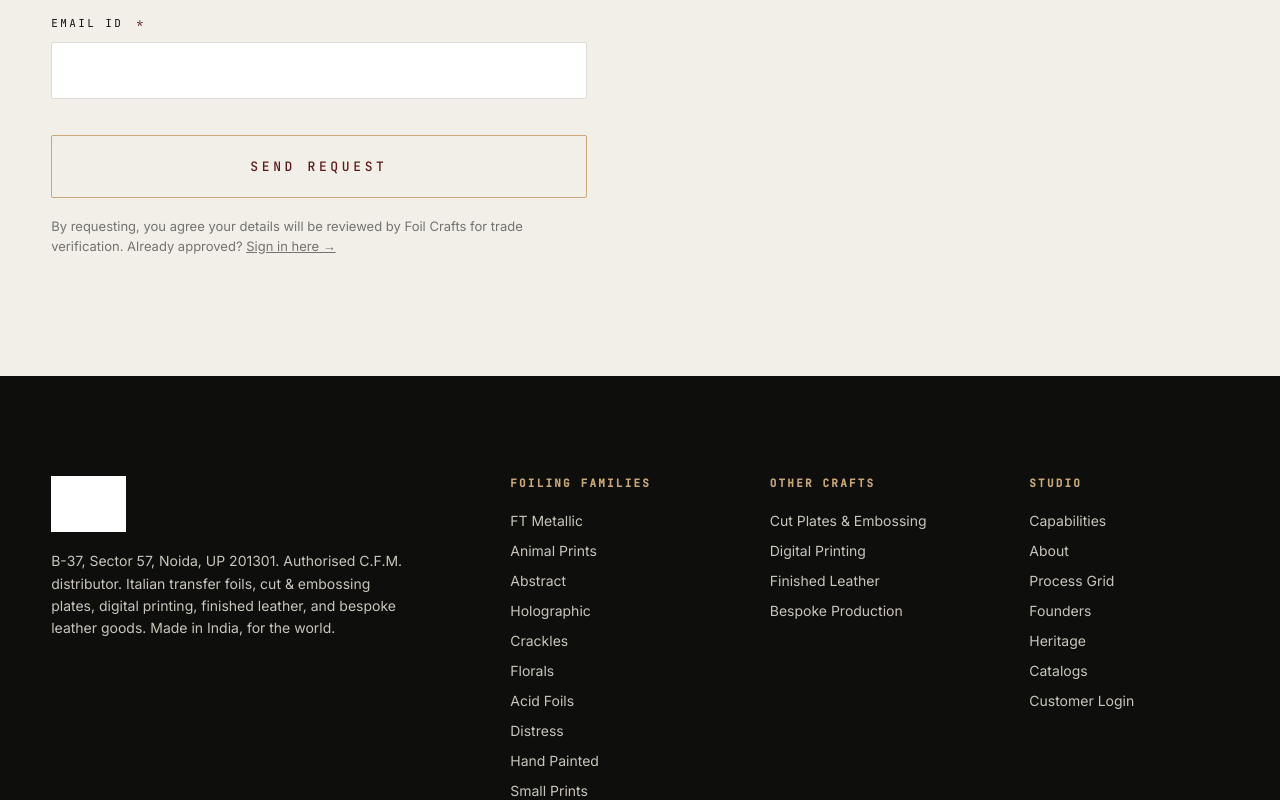
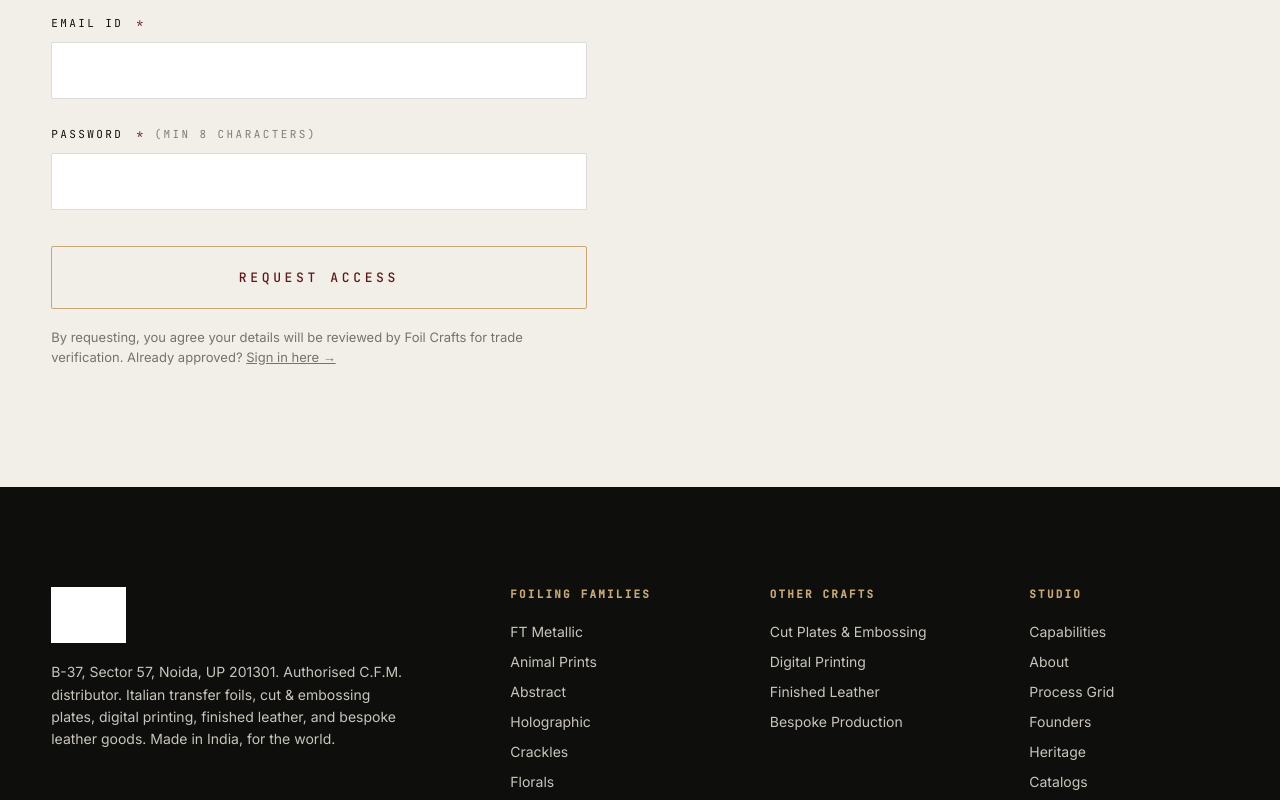
Before and after one commit to Foilcrafts/foilcrafts-nextjs, a Next.js app: page /contact in a window 1280 px wide. Shown: the part 2080-2880 px from the top of the page. Built offline with nearby package versions, Linux system fonts and the light colour scheme; no server answers; grey boxes are pictures that could not be loaded.

Commit message:
fixed footer links
Signed-off-by: ArunKushhhh <austen.dezigns.dev@gmail.com>

```diff
--- a/components/CustomerLoginSection.tsx
+++ b/components/CustomerLoginSection.tsx
@@ -2,23 +2,21 @@
 
 import Link from "next/link";
 import { useActionState, useEffect, useState } from "react";
-import { submitAccessRequest, type AccessRequestState } from "@/app/actions/access-request";
-import { signIn, type AuthState } from "@/app/actions/auth";
+import { signUp, signIn, type AuthState } from "@/app/actions/auth";
 import { createClient } from "@/utils/supabase/client";
 import { content } from "@/lib/content";
 
-const INITIAL_REQUEST: AccessRequestState = { ok: false };
-const INITIAL_AUTH: AuthState = {};
+const INITIAL: AuthState = {};
 
 export function CustomerLoginSection() {
-  const [state, formAction, isPending] = useActionState(
-    submitAccessRequest,
-    INITIAL_REQUEST
+  const [signupState, signupAction, isSignupPending] = useActionState(
+    signUp,
+    INITIAL
   );
 
   const [loginState, loginFormAction, isLoginPending] = useActionState(
     signIn,
-    INITIAL_AUTH
+    INITIAL
   );
 
   const [activeTab, setActiveTab] = useState<"request" | "login">("request");
@@ -144,14 +142,14 @@ export function CustomerLoginSection() {
             </p>
           </form>
         ) : (
-          <form className="cl-form" action={formAction}>
+          <form className="cl-form" action={user ? undefined : signupAction}>
             {!user && renderTabHeader()}
             <div className="cl-form-head">
               <h2>Request access</h2>
               <p>Trade enquiries only. Fields marked are required.</p>
             </div>
 
-            {state.ok && state.message && (
+            {signupState.message && (
               <div
                 role="status"
                 style={{
@@ -166,10 +164,10 @@ export function CustomerLoginSection() {
                   color: "var(--ink)",
                 }}
               >
-                {state.message}
+                {signupState.message}
               </div>
             )}
-            {state.error && (
+            {signupState.error && (
               <div
                 role="alert"
                 style={{
@@ -183,7 +181,7 @@ export function CustomerLoginSection() {
                   fontSize: 14,
                 }}
               >
-                {state.error}
+                {signupState.error}
               </div>
             )}
 
@@ -239,14 +237,30 @@ export function CustomerLoginSection() {
                 autoComplete="email"
               />
             </div>
+            {!user && (
+              <div className="cl-field">
+                <label htmlFor="cl-password">
+                  Password <span className="req">*</span>{" "}
+                  <span style={{ opacity: 0.5 }}>(min 8 characters)</span>
+                </label>
+                <input
+                  id="cl-password"
+                  name="password"
+                  type="password"
+                  required
+                  minLength={8}
+                  autoComplete="new-password"
+                />
+              </div>
+            )}
 
             {user ? (
               <button type="button" className="cl-submit" onClick={handleSignOut}>
                 Sign out
               </button>
             ) : (
-              <button type="submit" className="cl-submit" disabled={isPending}>
-                {isPending ? "Sending..." : "Send request"}
+              <button type="submit" className="cl-submit" disabled={isSignupPending}>
+                {isSignupPending ? "Creating account..." : "Request access"}
               </button>
             )}
 
--- a/components/Footer.tsx
+++ b/components/Footer.tsx
@@ -1,5 +1,67 @@
+import Link from "next/link";
 import Image from "next/image";
 import { content } from "@/lib/content";
+
+function getFooterHref(item: string): string {
+  switch (item.trim().toLowerCase()) {
+    // Foiling Families
+    case "ft metallic":
+    case "animal prints":
+    case "abstract":
+    case "holographic":
+    case "crackles":
+    case "florals":
+    case "acid foils":
+    case "distress":
+    case "hand painted":
+    case "small prints":
+    case "stripes":
+    case "tie & dye":
+    case "transparent patents":
+    case "wrinkled":
+      return "/foiling";
+
+    // Other Crafts
+    case "cut plates & embossing":
+      return "/cut-plates-embossing";
+    case "digital printing":
+      return "/digital-printing";
+    case "finished leather":
+    case "bespoke production":
+      return "/contact";
+
+    // Studio
+    case "capabilities":
+      return "/#capabilities";
+    case "about":
+      return "/about";
+    case "process grid":
+      return "/about#process";
+    case "founders":
+      return "/about#founders";
+    case "heritage":
+      return "/about#heritage";
+    case "catalogs":
+      return "/catalogs";
+    case "customer login":
+      return "/contact#customer-login";
+
+    // Contact
+    case "info@foilcrafts.com":
+      return "mailto:info@foilcrafts.com";
+    case "+91 9899 71 9197":
+      return "tel:+919899719197";
+    case "instagram":
+      return "https://instagram.com";
+    case "linkedin":
+      return "https://linkedin.com";
+    case "b-37, sector 57, noida":
+      return "https://maps.google.com/?q=B-37,+Sector+57,+Noida";
+
+    default:
+      return "#";
+  }
+}
 
 export function Footer() {
   const f = content.footer;
@@ -20,11 +82,24 @@ export function Footer() {
           <div key={i}>
             <h4>{col.heading}</h4>
             <ul>
-              {col.items.map((li, j) => (
-                <li key={j}>
-                  <a>{li}</a>
-                </li>
-              ))}
+              {col.items.map((li, j) => {
+                const href = getFooterHref(li);
+                const isExternal = href.startsWith("http") || href.startsWith("mailto:") || href.startsWith("tel:");
+
+                return (
+                  <li key={j}>
+                    {isExternal ? (
+                      <a href={href} target={href.startsWith("http") ? "_blank" : undefined} rel={href.startsWith("http") ? "noopener noreferrer" : undefined}>
+                        {li}
+                      </a>
+                    ) : (
+                      <Link href={href}>
+                        {li}
+                      </Link>
+                    )}
+                  </li>
+                );
+              })}
             </ul>
           </div>
         ))}
--- a/lib/content.ts
+++ b/lib/content.ts
@@ -248,21 +248,21 @@ export const content = {
         "sub": "C.F.M. Transfer Foils",
         "title": "Foiling",
         "image": "/images/hero/card_foiling.jpg",
-        "href": "foiling.html"
+        "href": "/foiling"
       },
       {
         "number": "/02",
         "sub": "Direct-to-leather",
         "title": "Digital Printing",
         "image": "/images/hero/card_digital.jpg",
-        "href": "digital-printing.html"
+        "href": "/digital-printing"
       },
       {
         "number": "/03",
         "sub": "In-house dies",
         "title": "Cut Plates and Embossing",
         "image": "/images/hero/card_cut.jpg",
-        "href": "cut-plates-embossing.html"
+        "href": "/cut-plates-embossing"
       }
     ]
   },
@@ -1239,7 +1239,7 @@ export const content = {
     "action": "Write for samples →",
     "secondary_action": {
       "label": "Customer Login →",
-      "href": "contact.html#customer-login"
+      "href": "/contact#customer-login"
     },
     "contact_line": "info@foilcrafts.com · +91 9899 71 9197 · B-37, Sector 57, Noida",
     "bg_image": "/images/about/embossing-rolls.jpg",
```
